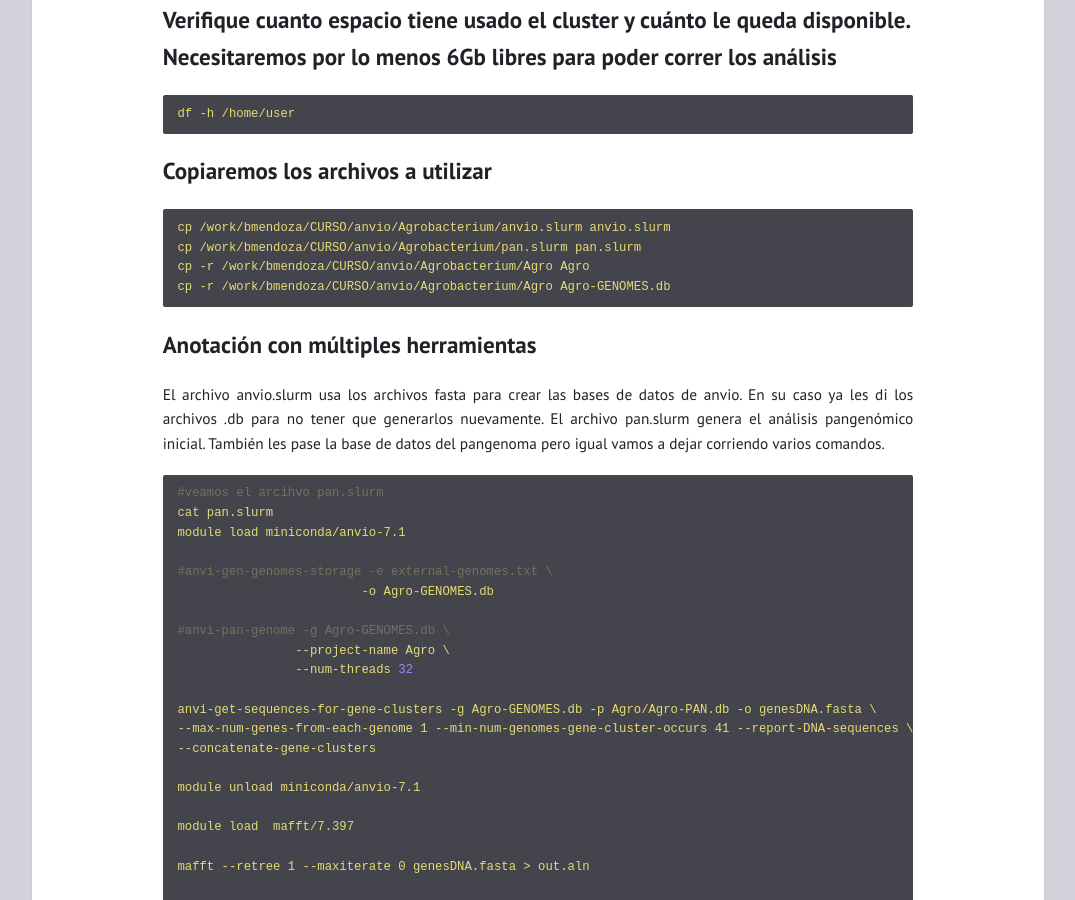
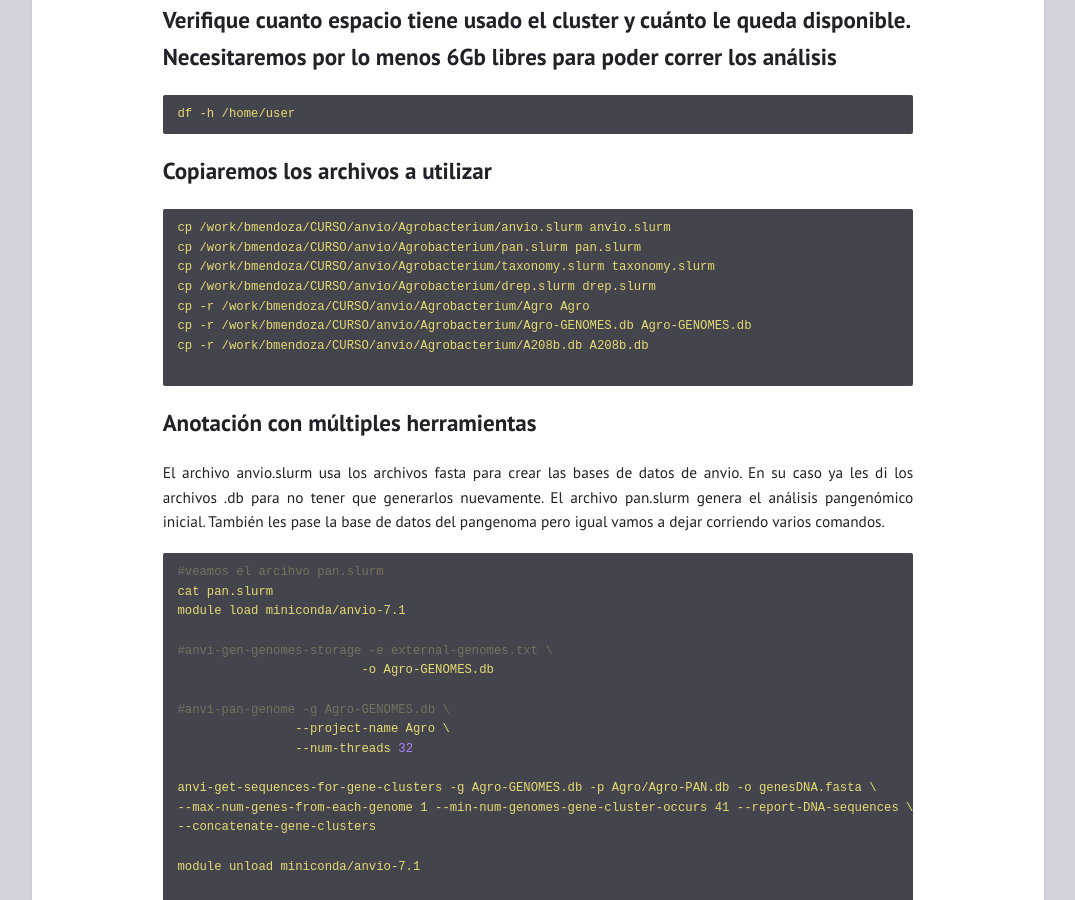
Before and after one commit to braddmg/GenPro, a Jekyll site: the page built from _posts/2024-09-15-Filogenómica-en-Anvio.md, in a window 1280 px wide and 900 px high, scrolled down 380 px. Shown: the whole window, without its empty margins (102-1177 px from the left). Built offline with Jekyll 4.4.1, drawn with Linux system fonts in a browser that asks for light colours.

Commit message:
Update 2024-09-15-Filogenómica-en-Anvio.md

````diff
--- a/_posts/2024-09-15-Filogenómica-en-Anvio.md
+++ b/_posts/2024-09-15-Filogenómica-en-Anvio.md
@@ -18,8 +18,12 @@ df -h /home/user
 ```yml
 cp /work/bmendoza/CURSO/anvio/Agrobacterium/anvio.slurm anvio.slurm
 cp /work/bmendoza/CURSO/anvio/Agrobacterium/pan.slurm pan.slurm
+cp /work/bmendoza/CURSO/anvio/Agrobacterium/taxonomy.slurm taxonomy.slurm
+cp /work/bmendoza/CURSO/anvio/Agrobacterium/drep.slurm drep.slurm
 cp -r /work/bmendoza/CURSO/anvio/Agrobacterium/Agro Agro
-cp -r /work/bmendoza/CURSO/anvio/Agrobacterium/Agro Agro-GENOMES.db
+cp -r /work/bmendoza/CURSO/anvio/Agrobacterium/Agro-GENOMES.db Agro-GENOMES.db
+cp -r /work/bmendoza/CURSO/anvio/Agrobacterium/A208b.db A208b.db
+
 ```
 
 ## Anotación con múltiples herramientas
````
